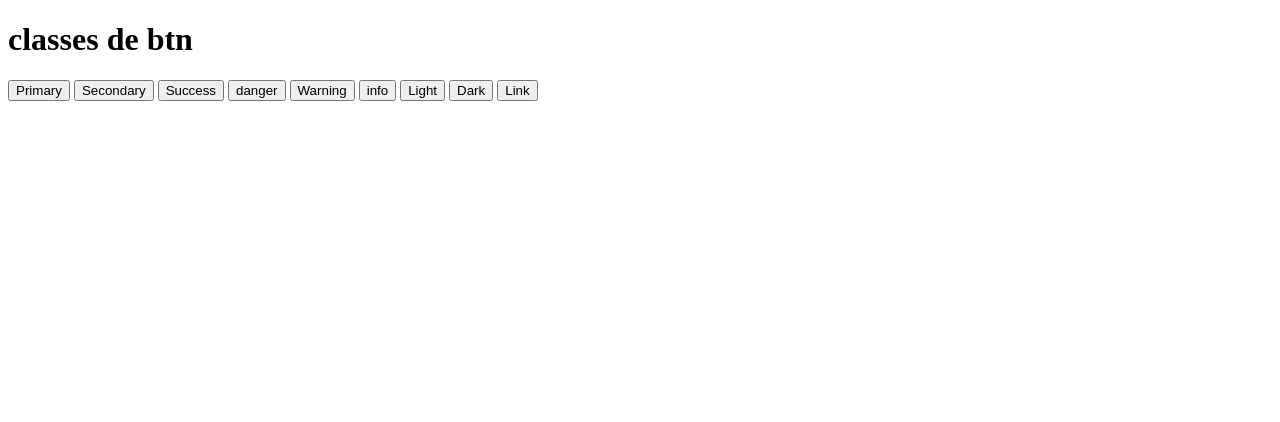
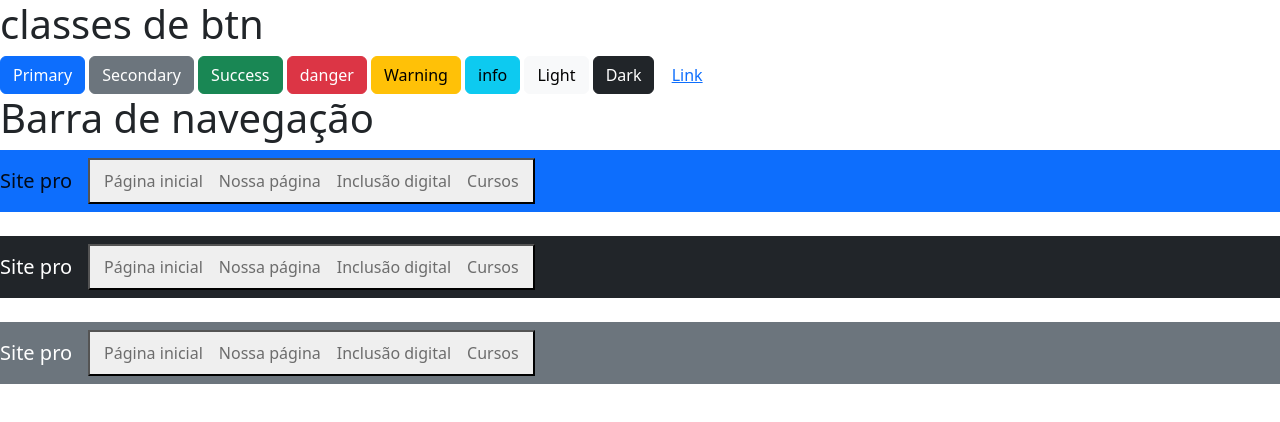
Before and after one commit to Felipeguimaraes777/recoode, a plain HTML site: page class btn/index.html in a window 1280 px wide. Drawn offline with nearby package versions, Linux system fonts and the light colour scheme.

Commit message:
bootstrap

```diff
--- a/class btn/index.html
+++ b/class btn/index.html
@@ -5,6 +5,12 @@
     <meta http-equiv="X-UA-Compatible" content="IE=edge">
     <meta name="viewport" content="width=device-width, initial-scale=1.0">
     <title>class btn</title>
+    <link rel="stylesheet" href="https://cdn.jsdelivr.net/npm/bootstrap@5.2.0-beta1/dist/css/bootstrap.min.css">
+    <style>
+        titulo-nav {
+            color: white;
+        }
+    </style>
 </head>
 <body>
     <h1>classes de btn</h1>
@@ -18,5 +24,66 @@
     <button type="button" class="btn btn-dark">Dark</button>
 
     <button type="button" class="btn btn-link">Link</button>
+
+    <h1>Barra de navegação</h1>
+    <nav class="navbar navbar-expand-lg navbar-light bg-primary">
+    <a class="navbar-brand" href="#">Site pro</a>
+    <button class="navbar-toggler" type="button" data-toggle="collapse" data-target="#navbarNav" aria-controls="navbarNav" aria-expanded="false" aria-label="Alterna navegação"></button>
+
+    <span class="navbar-toggle-icon"></span>
+
+    <button>
+        <div class="collapse navbar-collapse" id="navbarNav">
+            <ul class="navbar-nav">
+                <li class="nav-item active"><a class="nav-link" href="#">Página inicial</a></li>
+                <li class="nav-item"><a class="nav-link" href="#">Nossa página</a></li>
+                <li class="nav-item"><a class="nav-link" href="#">Inclusão digital</a></li>
+                <li class="nav-item"><a class="nav-link" href="#">Cursos</a></li>
+            </ul>
+        </div>
+    </button>
+    </nav>
+
+
+    <br>
+
+
+    <nav class="navbar navbar-expand-lg navbar-light bg-dark">
+        <a class="navbar-brand" href="#" id="titulo-nav" style="color: white;">Site pro</a>
+        <button class="navbar-toggler" type="button" data-toggle="collapse" data-target="#navbarNav" aria-controls="navbarNav" aria-expanded="false" aria-label="Alterna navegação"></button>
+
+        <span class="navbar-toggle-icon"></span>
+
+        <button>
+            <div class="collapse navbar-collapse" id="navbarNav">
+                <ul class="navbar-nav">
+                    <li class="nav-item active"><a class="nav-link" href="#">Página inicial</a></li>
+                    <li class="nav-item"><a class="nav-link" href="#">Nossa página</a></li>
+                    <li class="nav-item"><a class="nav-link" href="#">Inclusão digital</a></li>
+                    <li class="nav-item"><a class="nav-link" href="#">Cursos</a></li>
+                </ul>
+            </div>
+        </button>
+        </nav>
+
+        <br>
+
+        <nav class="navbar navbar-expand-lg navbar-light bg-secondary">
+        <a class="navbar-brand" href="#" id="titulo-nav" style="color: white;">Site pro</a>
+        <button class="navbar-toggler" type="button" data-toggle="collapse" data-target="#navbarNav" aria-controls="navbarNav" aria-expanded="false" aria-label="Alterna navegação"></button>
+
+        <span class="navbar-toggle-icon"></span>
+
+        <button>
+            <div class="collapse navbar-collapse" id="navbarNav">
+                <ul class="navbar-nav">
+                    <li class="nav-item active"><a class="nav-link" href="#">Página inicial</a></li>
+                    <li class="nav-item"><a class="nav-link" href="#">Nossa página</a></li>
+                    <li class="nav-item"><a class="nav-link" href="#">Inclusão digital</a></li>
+                    <li class="nav-item"><a class="nav-link" href="#">Cursos</a></li>
+                </ul>
+            </div>
+        </button>
+        </nav>
 </body>
 </html>
```
